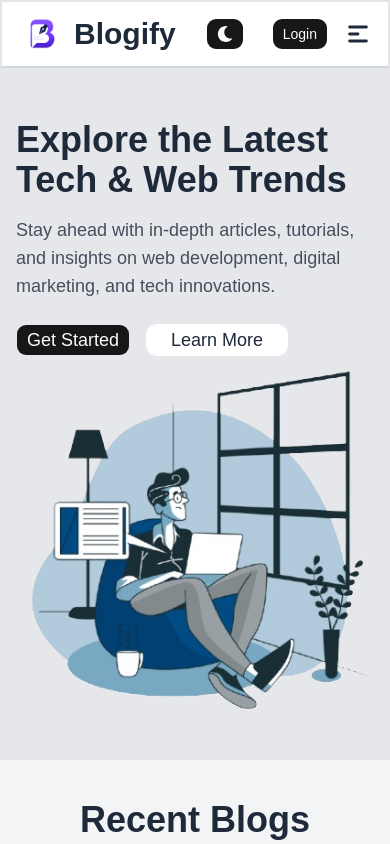
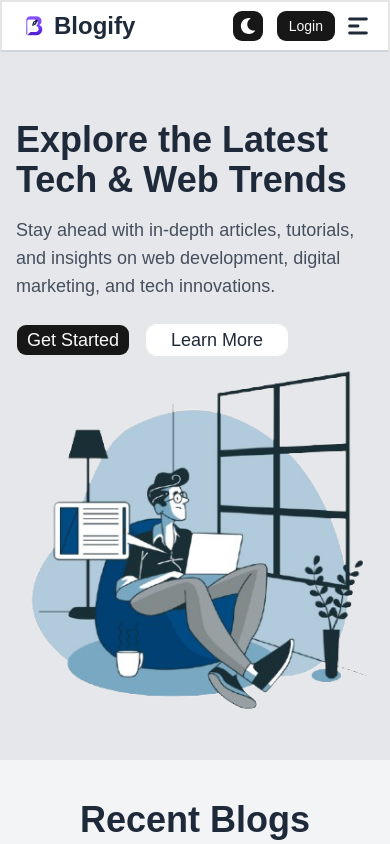
Before and after one commit to Gaurav874/Blog-App, a React (Vite) app in the folder frontend/: page / in a window 390 px wide. Shown: the top 844 px of the page. Built offline with nearby package versions, Linux system fonts and the light colour scheme; no server answers.

Commit message:
update code

```diff
--- a/frontend/src/components/Navbar.jsx
+++ b/frontend/src/components/Navbar.jsx
@@ -76,15 +76,15 @@ const Navbar = () => {
   <div className="py-2 fixed w-full dark:bg-gray-800 dark:border-b-gray-600 border-b-gray-300 border-2 bg-white z-50">
     <div className="max-w-7xl mx-auto flex justify-between items-center px-4 md:px-0">
       {/* logo section */}
-        <div className="flex gap-7 items-center">
+      <div className="flex gap-2 md:gap-7 items-center">
         <Link to="/">
-            <div className="flex gap-2 items-center">
+          <div className="flex gap-1 md:gap-2 items-center">
             <img
               src="/Blogify_logo1.png"
               alt="Blogify Logo"
-                className="w-12 h-12 md:w-16 md:h-16 dark:invert"
+              className="w-8 h-8 md:w-16 md:h-16 dark:invert"
             />
-              <h1 className="font-bold text-3xl md:text-4xl">Blogify</h1>
+            <h1 className="font-bold text-2xl md:text-4xl">Blogify</h1>
           </div>
         </Link>
 
@@ -103,7 +103,7 @@ const Navbar = () => {
       </div>
 
       {/* nav section */}
-        <nav className="flex md:gap-7 gap-4 items-center">
+      <nav className="flex md:gap-7 gap-2 md:gap-4 items-center">
         <ul className="hidden md:flex gap-7 items-center text-xl font-semibold">
           <Link to="/">
             <li>Home</li>
@@ -116,21 +116,15 @@ const Navbar = () => {
           </Link>
         </ul>
 
-          <div className="flex">
-            <Button onClick={() => dispatch(toggleTheme())}>
+        <div className="flex items-center gap-2">
+          {/* Theme Button size reduced on mobile */}
+          <Button size="icon" onClick={() => dispatch(toggleTheme())}>
             {theme === "light" ? <FaMoon /> : <FaSun />}
           </Button>
 
           {user ? (
-              <div className="ml-7 flex gap-3 items-center">
-                {/* AAPKA ORIGINAL AVATAR CODE (ZERO CHANGES) */}
+            <div className="ml-2 md:ml-7 flex gap-2 md:gap-3 items-center">
               <DropdownMenu>
-                  {/* <DropdownMenuTrigger render={<Button variant="outline" />}>
-                    <Avatar>
-                      <AvatarImage src="https://github.com/shadcn.png" />
-                      <AvatarFallback>CN</AvatarFallback>
-                    </Avatar>
-                  </DropdownMenuTrigger> */}
                 <DropdownMenuTrigger asChild>
                   <div className="flex items-center gap-2 cursor-pointer py-1 px-3 rounded-full bg-gray-100 dark:bg-gray-800/80 hover:bg-gray-200 dark:hover:bg-gray-700 border border-gray-300 dark:border-gray-700 transition-all">
                     <img
@@ -164,14 +158,7 @@ const Navbar = () => {
                     </DropdownMenuItem>
                   </DropdownMenuGroup>
 
-                    {/* <DropdownMenuSeparator /> */}
-
                   <DropdownMenuGroup>
-                      {/* <DropdownMenuItem onClick={() => navigate("/dashboard/comments")}>
-                        <LiaCommentSolid className="mr-2 h-4 w-4" />
-                        <span>Comments</span>
-                        <DropdownMenuShortcut>⌘B</DropdownMenuShortcut>
-                      </DropdownMenuItem> */}
                     <DropdownMenuItem
                       onClick={() => navigate("/dashboard/write-blog")}
                     >
@@ -191,12 +178,14 @@ const Navbar = () => {
                 </DropdownMenuContent>
               </DropdownMenu>
 
-                <Button onClick={logoutHandler}>Logout</Button>
+              <Button onClick={logoutHandler} className="hidden md:block">
+                Logout
+              </Button>
             </div>
           ) : (
-              <div className="ml-7 md:flex gap-2">
+            <div className="ml-1 md:ml-7 flex gap-1 md:gap-2 items-center">
               <Link to="/login">
-                  <Button>Login</Button>
+                <Button className="px-3 py-1 text-sm md:text-base">Login</Button>
               </Link>
               <Link className="hidden md:block" to="/signup">
                 <Button>Signup</Button>
```
Lines whose indentation alone changed are shown as unchanged.
